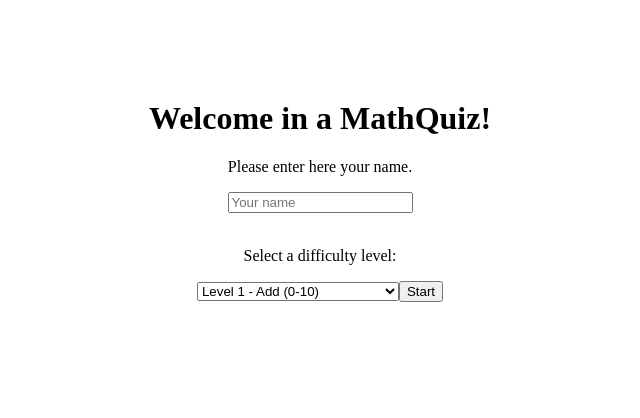
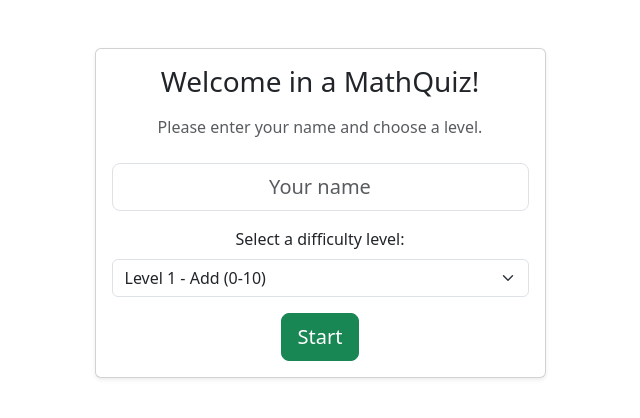
Before and after one commit to Matus14/work-kidsgame-frontend, a React (Create React App) app: page / in a window 1280 px wide. Shown: the top 418 px of the page, without its empty margins (320-960 px from the left). Built offline with nearby package versions, Linux system fonts and the light colour scheme.

Commit message:
add Bootstrap style for QuizStart component

```diff
--- a/package.json
+++ b/package.json
@@ -8,6 +8,7 @@
     "@testing-library/react": "^16.3.0",
     "@testing-library/user-event": "^13.5.0",
     "axios": "^1.11.0",
+    "bootstrap": "^5.3.7",
     "react": "^19.1.0",
     "react-dom": "^19.1.0",
     "react-scripts": "5.0.1",
--- a/src/components/QuizStart.jsx
+++ b/src/components/QuizStart.jsx
@@ -20,20 +20,28 @@ function QuizStart({onStart}) {
   // This is the screen shown when the app starts
   // It asks for the player name before beginning the game
   return (
-    <div style={{textAlign: 'center' , marginTop: '100px'}}>
-      <h1>Welcome in a MathQuiz!</h1>
-      <p>Please enter here your name.</p>
+    <div className="container py-5">
+      <div className="row justify-content-center">
+        <div className="col-12 col-md-8 col-lg-5">
+          <div className="card shadow-sm">
+            <div className="card-body text-center">
+              <h1 className="h3 mb-3">Welcome in a MathQuiz!</h1>
+              <p className="text-muted mb-4">Please enter your name and choose a level.</p>
+
+              {/* keep your original input/select/button, only add Bootstrap classes */}
               <input
                 type="text"
                 value={playerName}
                 onChange={(e) => setPlayerName(e.target.value)}
                 placeholder="Your name"
+                className="form-control form-control-lg text-center mb-3"
               />
 
-      <br /><br/>
-
-      <p>Select a difficulty level:</p>
+              <div className="mb-3">
+                <label htmlFor="level" className="form-label">Select a difficulty level:</label>
                 <select
+                  id="level"
+                  className="form-select"
                   value={selectedLevel}
                   onChange={(e) => setSelectedLevel(Number(e.target.value))}
                 >
@@ -47,8 +55,15 @@ function QuizStart({onStart}) {
                   <option value={8}>Level 8 - All ops (1-20)</option>
                   <option value={9}>Level 9 - All ops (1-50)</option>
                 </select>
+              </div>
 
-      <button onClick={handleStart}>Start</button>
+              <button onClick={handleStart} className="btn btn-success btn-lg">
+                Start
+              </button>
+            </div>
+          </div>
+        </div>
+      </div>
     </div>
   );
 
--- a/src/index.js
+++ b/src/index.js
@@ -1,4 +1,5 @@
 
+import 'bootstrap/dist/css/bootstrap.min.css';
 import React from 'react';
 import ReactDOM from 'react-dom/client';
 import App from './App';
```
Also changed, not shown: 1 other file (tests, documents, lock files or other folders). Lines whose indentation alone changed are shown as unchanged.
